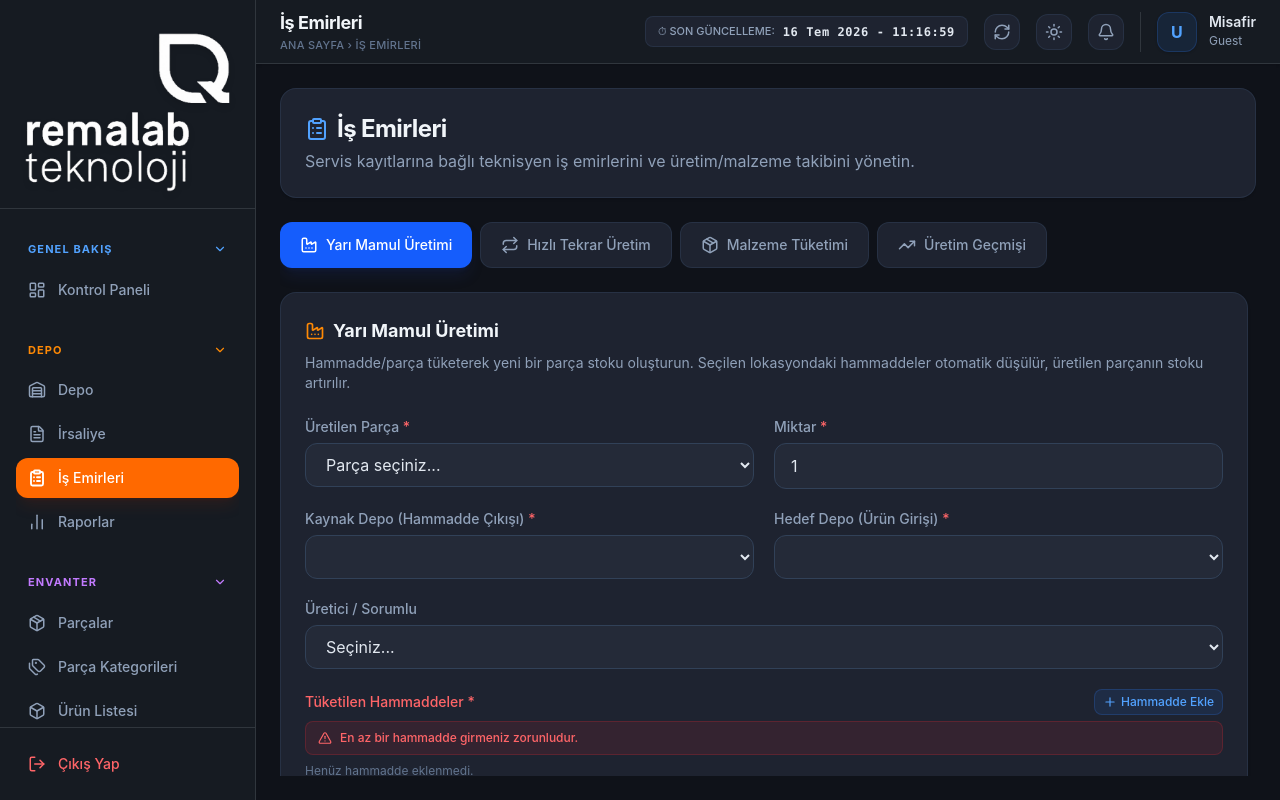
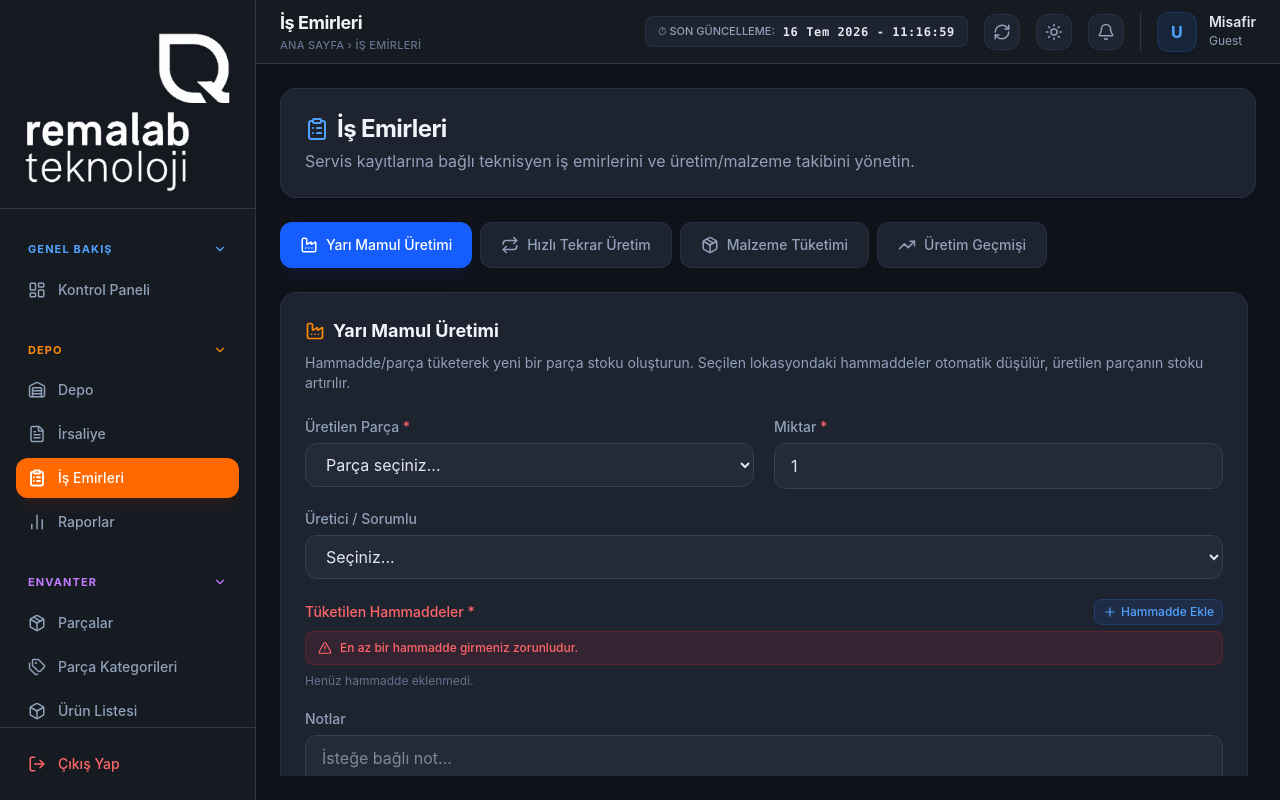
Before and after one commit to YusufPEKERR/remalab, a React (Vite) app in the folder frontend/: page /work-orders in a window 1280 px wide. Built offline with nearby package versions, Linux system fonts and the light colour scheme.

Commit message:
style: remove source and target location fields from production form

```diff
--- a/frontend/src/pages/WorkOrders.jsx
+++ b/frontend/src/pages/WorkOrders.jsx
@@ -755,20 +755,7 @@ export default function WorkOrders() {
                 </div>
               </div>
 
-              <div className="grid grid-cols-1 md:grid-cols-2 gap-5">
-                <div>
-                  <label className="block text-sm font-medium text-slate-400 mb-1.5">Kaynak Depo (Hammadde Çıkışı) <span className="text-red-400">*</span></label>
-                  <select required disabled className="w-full bg-slate-50 dark:bg-[#242a38] border border-slate-200 dark:border-slate-700 rounded-xl px-4 py-2.5 text-slate-800 dark:text-slate-200 focus:outline-none focus:border-blue-500" value={productionForm.source_location_id} onChange={e => setProductionForm({...productionForm, source_location_id: e.target.value})}>
-                    {systemLocations.filter(l => l.kind === 'good_stock').map(l => <option key={l.id} value={l.id}>{l.name}</option>)}
-                  </select>
-                </div>
-                <div>
-                  <label className="block text-sm font-medium text-slate-400 mb-1.5">Hedef Depo (Ürün Girişi) <span className="text-red-400">*</span></label>
-                  <select required disabled className="w-full bg-slate-50 dark:bg-[#242a38] border border-slate-200 dark:border-slate-700 rounded-xl px-4 py-2.5 text-slate-800 dark:text-slate-200 focus:outline-none focus:border-blue-500" value={productionForm.target_location_id} onChange={e => setProductionForm({...productionForm, target_location_id: e.target.value})}>
-                    {systemLocations.filter(l => l.kind === 'good_stock').map(l => <option key={l.id} value={l.id}>{l.name}</option>)}
-                  </select>
-                </div>
-              </div>
+
 
               <div className="grid grid-cols-1 gap-5">
                 <div>
```
